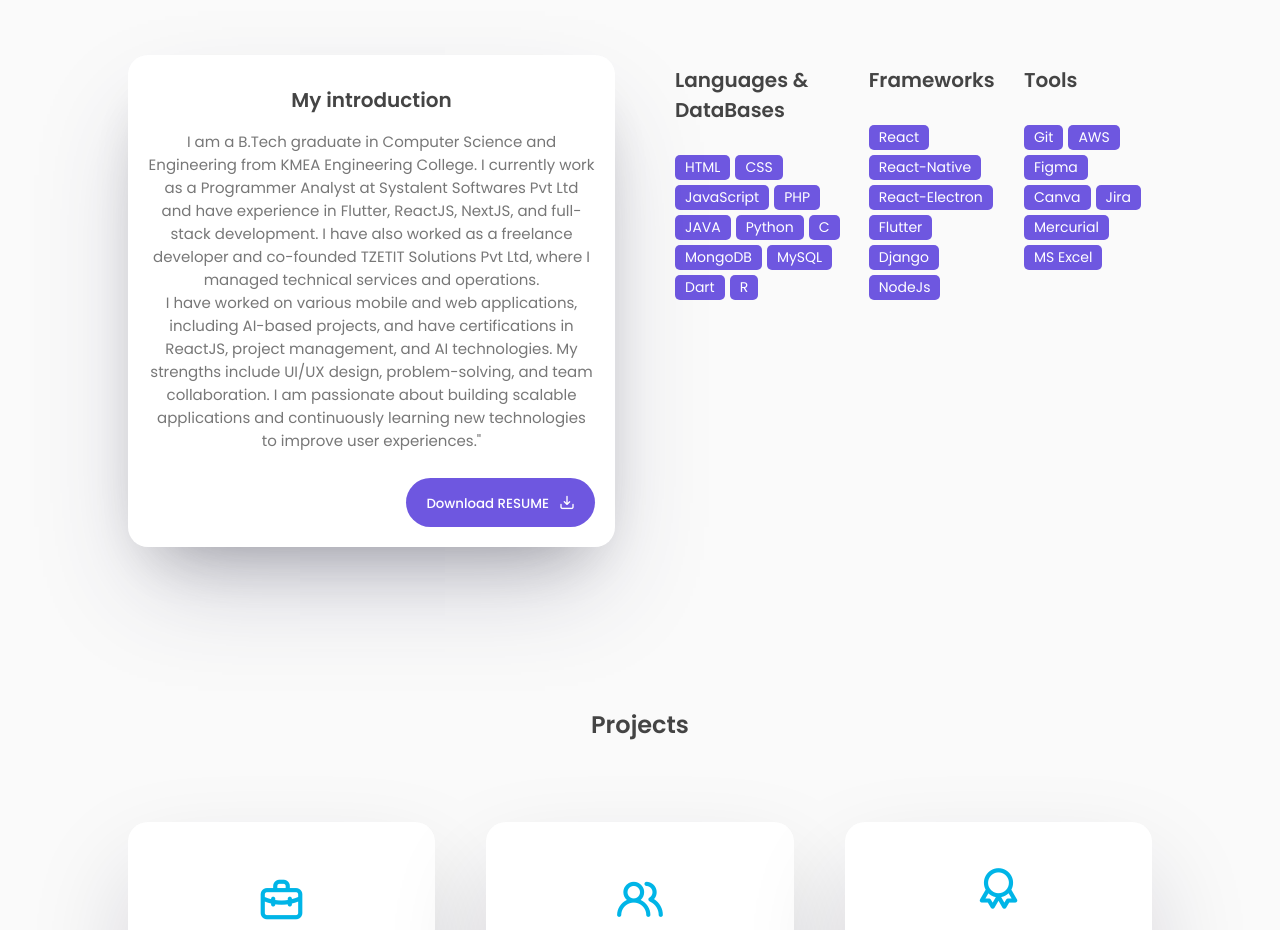
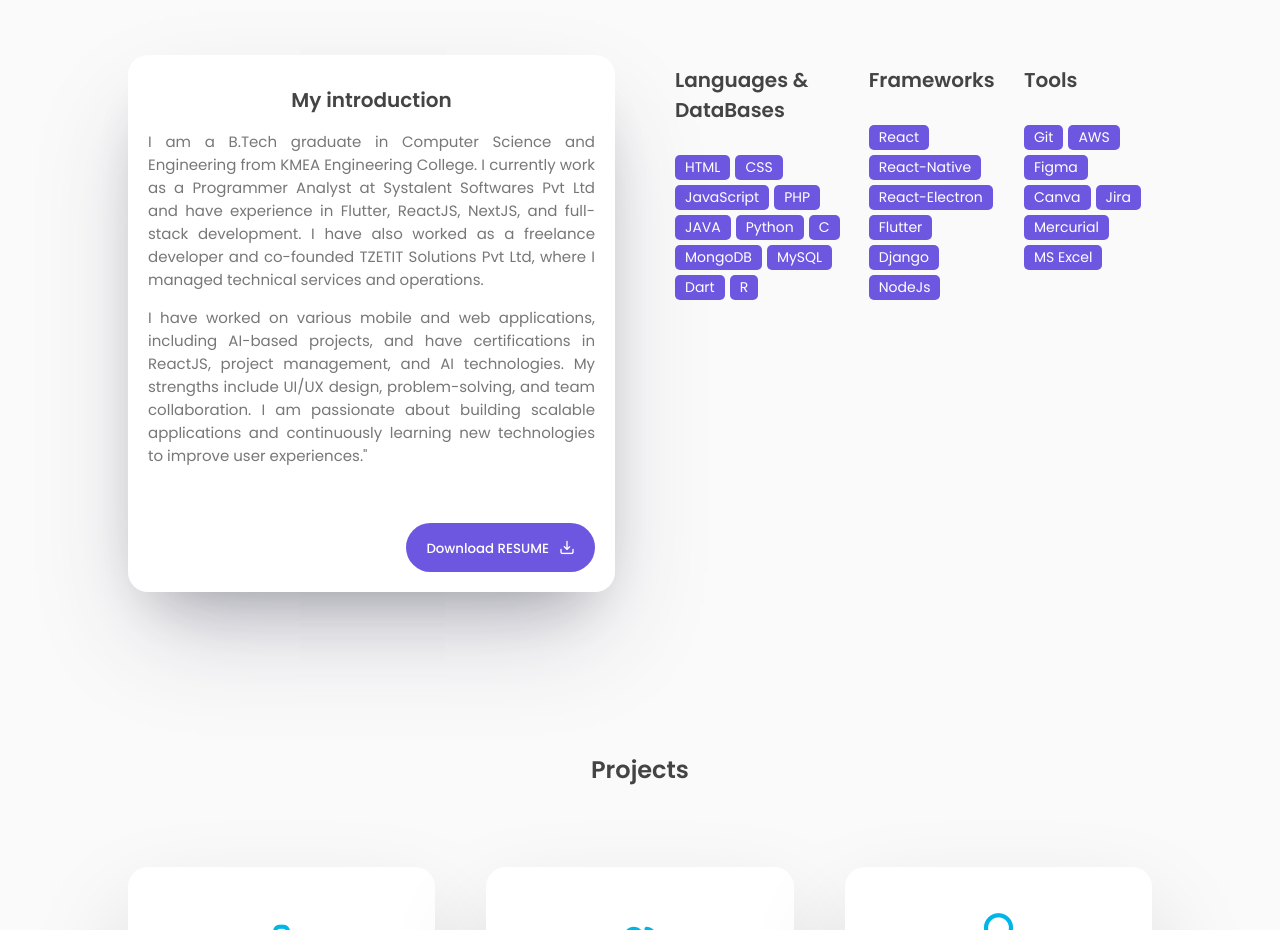
Before and after one commit to Mans22r/m22-web, a plain HTML site: page index.html in a window 1280 px wide. Shown: the part 940-1870 px from the top of the page. Drawn offline with nearby package versions, Linux system fonts and the light colour scheme.

Commit message:
Update style.css

```diff
--- a/style.css
+++ b/style.css
@@ -320,9 +320,10 @@ h3{
     border-radius: 20px;
 }
 .about-info p{
-    text-align: center;
+    text-align: justify;
     font-size: 15px;
     color: #777;
+    margin-bottom: 15px;
 }
 .about-btn button{
     position: absolute;
```
